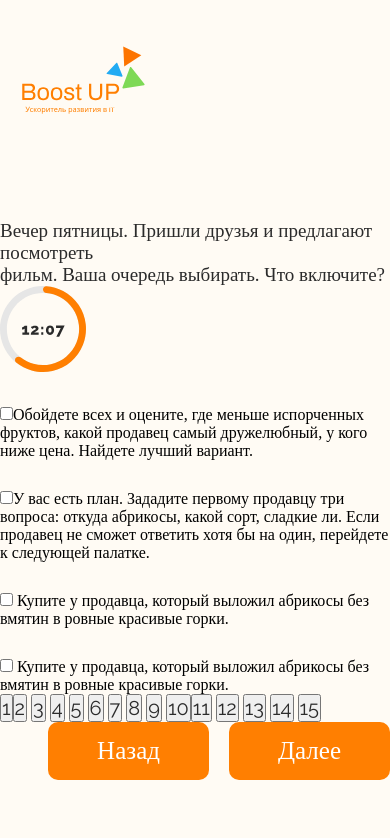
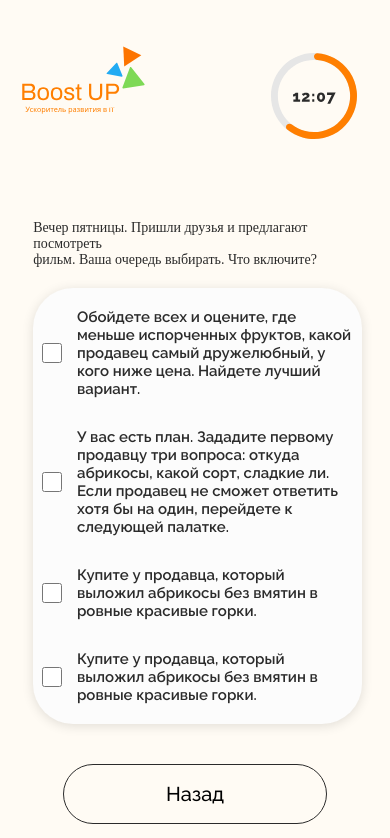
Before and after one commit to ulancho/boost-up, a React (Create React App) app: page /test in a window 390 px wide. Shown: the top 838 px of the page. Built offline with nearby package versions, Linux system fonts and the light colour scheme; a web font is replaced by a local one.

Commit message:
adding styles

```diff
--- a/src/pages/test/TestPage.js
+++ b/src/pages/test/TestPage.js
@@ -13,7 +13,7 @@ const TestPage = () => {
                         Вечер пятницы. Пришли друзья и предлагают посмотреть <br /> фильм. Ваша
                         очередь выбирать. Что включите?
                     </h2>
-                    <img className="timer" src={timer} alt="" />
+                    <img className={styles.timer} src={timer} alt="" />
 
                     <form className={`${styles.test_card} ${styles.mt_20} mt-30`}>
                         <div className={`${styles.test_questions_wrap} text-align-left`}>
--- a/src/pages/test/TestPage.module.css
+++ b/src/pages/test/TestPage.module.css
@@ -0,0 +1,138 @@
+.timer {
+    position: absolute;
+    right: 0px;
+    top: -20px;
+}
+
+.test_card {
+    background-color: #fff;
+    border-radius: 40px;
+    background: var(--unnamed, #FCFCFC);
+    box-shadow: 0px 2px 12px 0px rgba(0, 0, 0, 0.12);
+    width: 78%;
+    padding: 40px 250px 40px 40px;
+}
+
+.test_card label {
+    font-weight: 600;
+    padding-left: 15px;
+}
+
+.test_card input {
+    border-radius: 10px;
+    border: 1px solid var(--unnamed, #2B2B2B);
+    width: 20px;
+    height: 20px;
+}
+
+.test_container {
+    position: relative;
+    width: 83%;
+}
+
+.ellipse_widget {
+    margin: 0 5px;
+    display: flex;
+    padding: 2px 30px;
+    border-radius: 20px;
+    background: rgba(102, 102, 102, 0.20);
+    color: #666;
+    font-size: 13px;
+    font-weight: 700;
+    border: none;
+    display: inline-block;
+}
+
+.e_w_orange {
+    background-color: #FF7F01;
+    color: #fff;
+}
+
+.widget_wrapper {
+    margin: 30px 0px 0px 123px;
+}
+
+.timer {
+    position: absolute;
+    right: 0px;
+    top: -20px;
+}
+
+@media screen and (max-width: 767.98px) {
+
+    .fs_14 {
+        font-size: 14px !important;
+    }
+
+    .mt_20 {
+        margin-top: 20px !important;
+    }
+
+    .mt_40 {
+        margin-top: 40px;
+    }
+
+    .test_card {
+        width: 96%;
+        padding: 20px 9px;
+    }
+
+    .test_questions_wrap {
+        display: flex;
+        align-items: center;
+    }
+
+    .test_card label {
+        width: 279px;
+        font-size: 15px;
+    }
+
+    .widget_wrapper {
+        margin: 40px 0;
+        display: flex;
+        flex-wrap: wrap;
+        align-items: center;
+        justify-content: center;
+    }
+
+    .ellipse_widget_24 {
+        padding: 2px 24px !important;
+        margin: 5px !important;
+
+    }
+
+    .ellipse_widget {
+        padding: 2px 26px;
+        margin: 6px;
+    }
+
+    .center_container {
+        display: flex;
+        align-items: center;
+        justify-content: center;
+        flex-wrap: wrap;
+        margin: 0;
+    }
+
+    .btn_17_102 {
+        margin: 0 0 16px;
+        padding: 17px 102px !important;
+    }
+
+    .container_for_order_reverse {
+        margin-top: 40px;
+        display: grid;
+    }
+
+    .order1 {
+        order: 1;
+    }
+
+    .order2 {
+        order: 2;
+    }
+
+    .timer {
+        top: -167px;
+    }
+}
--- a/src/styles/style.css
+++ b/src/styles/style.css
@@ -24,6 +24,23 @@ body {
 .mt-0 {
     margin-top: 0;
 }
+
+.mt-30 {
+    margin-top: 30px;
+}
+
+.ml-0 {
+    margin-left: 0;
+}
+
+.mr-107 {
+    margin-right: 107px;
+}
+
+.mt-70 {
+    margin-top: 70px;
+}
+
 
 .pt-10 {
     padding-top: 10px;
@@ -57,6 +74,25 @@ body {
     cursor: pointer;
 }
 
+.gray-btn {
+    background-color: rgba(102, 102, 102, 0.35);
+    color: #fff;
+    width: 100%;
+    margin-top: 19px;
+}
+
+.btn-transparent {
+    background-color: transparent;
+    border: 1px solid var(--unnamed, #2B2B2B);
+    color: black;
+    font-weight: 500;
+    padding: 17px 45px !important;
+}
+
+.btn-size-17-102 {
+    padding: 17px 102px;
+}
+
 h2 {
     color: #2B2B2B;
     font-size: 40px;
@@ -67,7 +103,8 @@ h2 {
 
 p,
 a,
-button {
+button,
+label {
     color: #2B2B2B;
     font-size: 20px;
     font-family: Raleway;
@@ -159,9 +196,7 @@ ul {
     justify-content: center;
 }
 
-.ml-0 {
-    margin-left: 0;
-}
+
 
 .text-align-left {
     text-align: left;
@@ -172,20 +207,23 @@ ul {
     text-align: center;
 }
 
+.margin-center {
+    margin: 0 auto;
+}
+
 .gray-font {
     color: #666;
 }
 
-.gray-btn {
-    background-color: rgba(102, 102, 102, 0.35);
-    color: #fff;
-    width: 100%;
-    margin-top: 19px;
-}
+
 
 .inline-block {
     display: inline-block;
     flex-wrap: wrap;
+}
+
+.one-page {
+    overflow: hidden;
 }
 
 
@@ -266,12 +304,16 @@ ul {
         font-size: 17px;
     }
 
-    .btn {
+    .btn-square {
         border-radius: 10px;
-        background: #FF7F01;
+        background: var(--unnamed, #FF7F01);
         padding: 15px 49px;
         font-size: 25px;
         font-family: Unbounded;
         font-weight: 500;
     }
+
+    .one-page {
+        overflow: visible;
+    }
 }
```
